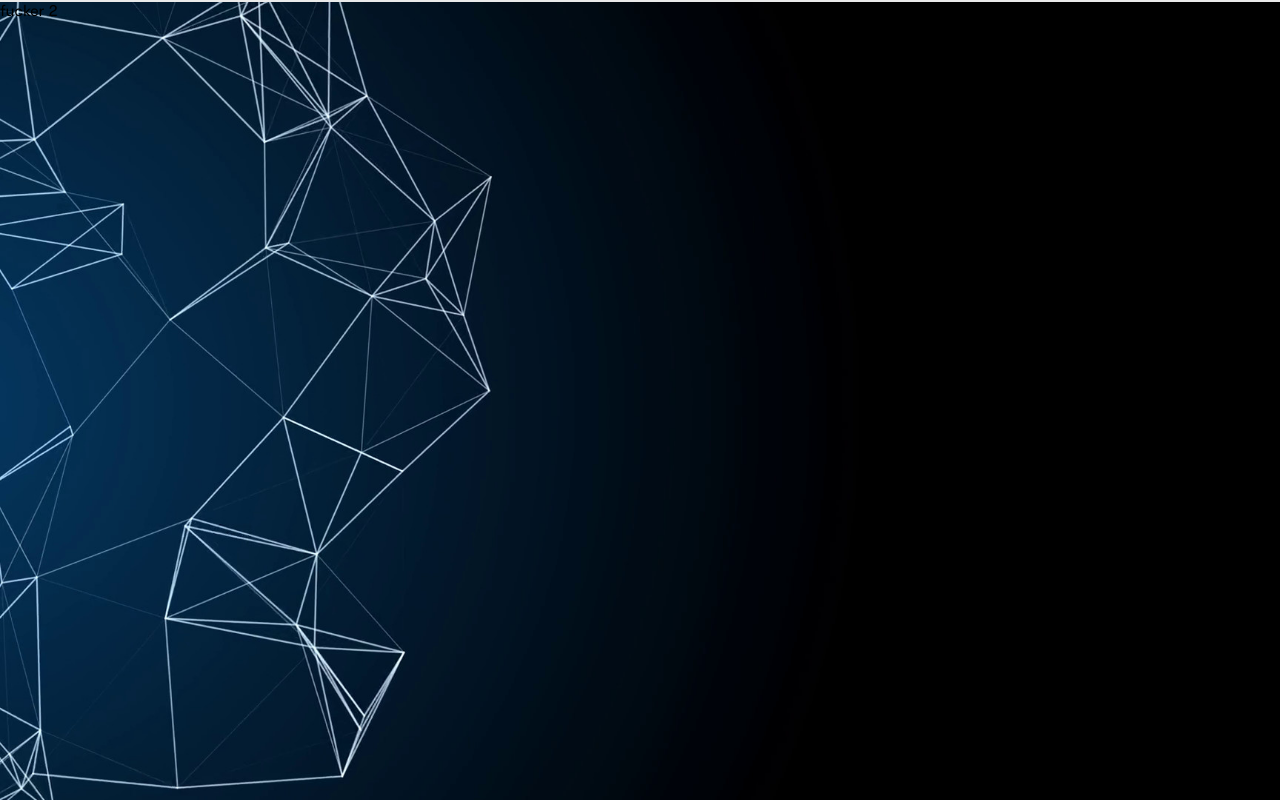
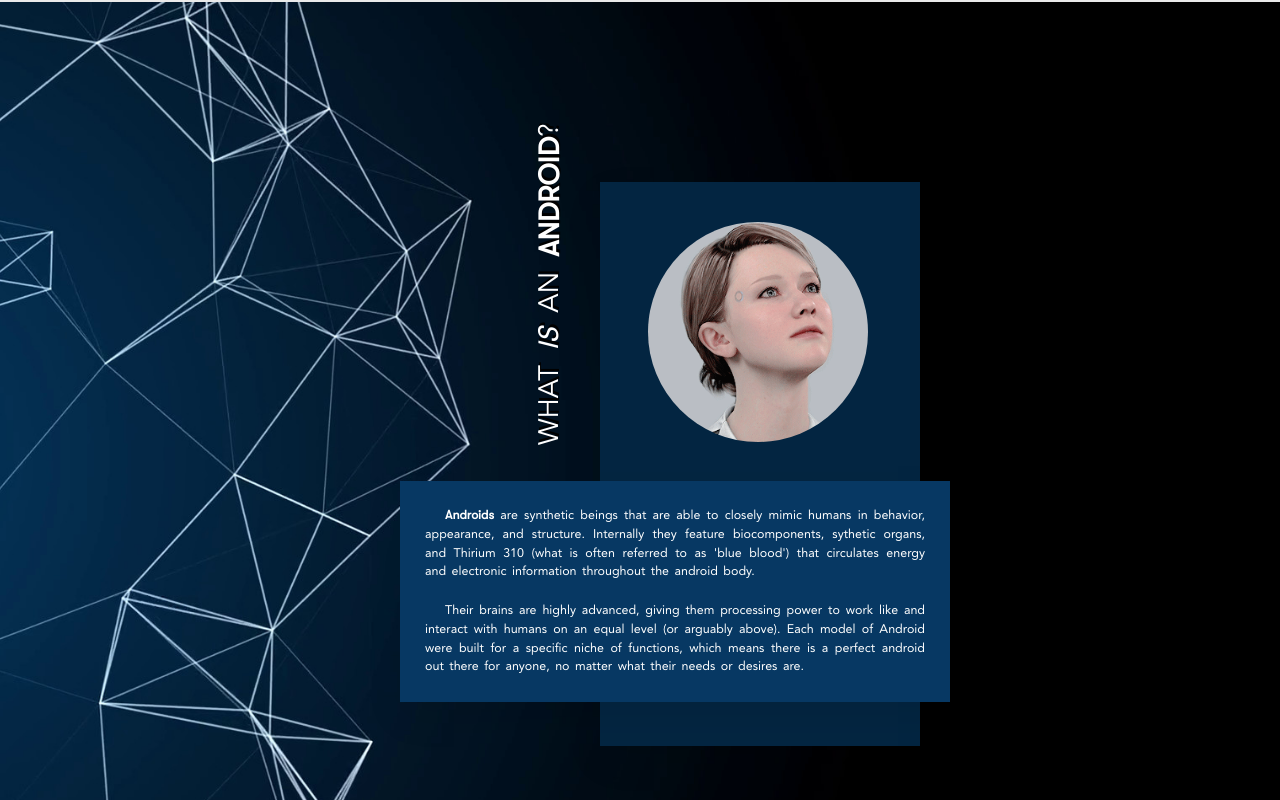
Before and after one commit to sydneydeleon/theportfolio, a React (Create React App) app: page /sites/detroitbecomehuman in a window 1280 px wide. Shown: the part 1460-2260 px from the top of the page. Built offline with nearby package versions, Linux system fonts and the light colour scheme.

Commit message:
third section detroit

```diff
--- a/src/components/Sidebar.js
+++ b/src/components/Sidebar.js
@@ -14,7 +14,7 @@ function Sidebar() {
             <div className="portfolio-navi-bar">
                 <Link to="#" className="portfolio-navi-icons" onClick={showMenu}>
                     <menuiconspan><FiIcons.FiBarChart2/><br/></menuiconspan>
-                    MENU......
+                    MENU
                 </Link>
             </div>
             <nav className={sidemenu ? 'portfolio-navi-dropdown active' : 'portfolio-navi-dropdown'}>
--- a/src/projects/Detroit/DetroitBecomeHuman.css
+++ b/src/projects/Detroit/DetroitBecomeHuman.css
@@ -114,7 +114,6 @@
 
 .det-third-container {
     width:100vw;
-    height:100vh;
     background: url("images/bg.jpg") no-repeat center center fixed;
 	background-repeat:no-repeat;
     -webkit-background-size: cover;
@@ -127,3 +126,71 @@
     width:100vw;
     height:100vh;
 }
+
+.det-kara {
+    width:320px;
+    padding:40px 10px 40px 10px;
+	background:#032541;
+	top:180px;
+	left:600px;
+	position:relative;
+	margin-bottom:10%;
+    overflow:visible;
+	box-shadow:0 15px 35px rgba(0,0,0,.08);
+    padding-bottom:300px;
+}
+
+.det-kara img {
+    width:220px;
+	height:auto;
+	border-radius:100%;
+    margin-left:38px;
+}
+
+.det-kara-desc {
+    width:550px;
+	background:#073863;
+	float:right;
+	right:-40px;
+	position:relative;
+	margin-top:35px;
+	padding:25px 25px;
+	font-family:'AvenirRoman';
+	color:white;
+	word-spacing:2px;
+	font-size:12.5px;
+	text-align:justify;
+	text-align-last:left;
+	box-shadow:0 15px 35px rgba(0,0,0,.08);
+    margin-bottom:390px;
+}
+
+.det-kara-desc p {
+    font-family:'AvenirRoman';
+    margin-bottom:20px;
+    text-indent:20px;
+    line-height:150%;
+}
+
+.det-kara-desc p:last-of-type {
+    margin-bottom:0px;
+}
+
+.det-kara-title {
+    position:absolute;
+	font-family:'AvenirBook';
+	font-size:28px;
+	color:white;
+	width:auto;
+	text-shadow: 3px 1px #000;
+	text-align:right;
+	text-transform:uppercase;
+    word-spacing:7px;
+	-webkit-transform: rotate(-90deg);
+    -moz-transform: rotate(-90deg);
+	-ms-transform: rotate(-90deg);
+	-o-transform: rotate(-90deg);
+    width:500px;
+    margin-left:-310px;
+    margin-top:-90px;
+}
--- a/src/projects/Detroit/DetroitBecomeHuman.js
+++ b/src/projects/Detroit/DetroitBecomeHuman.js
@@ -3,6 +3,7 @@ import DHeader from './videos/kara.mp4';
 import { Link } from 'react-router-dom';
 import NaviLogo from './images/circle.png'
 import Triangle from './images/triangle2.png'
+import Kara from './images/karagif.gif';
 import './DetroitBecomeHuman.css';
 
 function ProjDetroitBecomeHuman() {
@@ -12,7 +13,7 @@ function ProjDetroitBecomeHuman() {
         <div className="det-navi-bar">
             <img src={NaviLogo} alt="logo" className="det-navi-logo"/>
             <div className="det-navi-title">
-                CYBER<b>LIFE</b>!!!!!!!!!!!!!!!!!
+                CYBER<b>LIFE</b>
             </div>
             <div className="det-navi-links">
 
@@ -52,7 +53,21 @@ function ProjDetroitBecomeHuman() {
         <section id="det-third">
 
             <div className="det-third-container">
-                fucker 2
+                <div className="det-kara">
+
+                    <img src={Kara} />
+
+                    <div className="det-kara-desc">
+
+                        <p><b>Androids</b> are synthetic beings that are able to closely mimic humans in behavior, appearance, and structure. Internally they feature biocomponents, sythetic organs, and Thirium 310 (what is often referred to as 'blue blood') that circulates energy and electronic information throughout the android body.</p>
+                        <p>Their brains are highly advanced, giving them processing power to work like and interact with humans on an equal level (or arguably above). Each model of Android were built for a specific niche of functions, which means there is a perfect android out there for anyone, no matter what their needs or desires are.</p>
+
+                    </div>
+                    <div className="det-kara-title">
+                    What <em>is</em> an <b>android</b>?
+                    </div>
+                </div>
+
             </div>
 
         </section>
```
